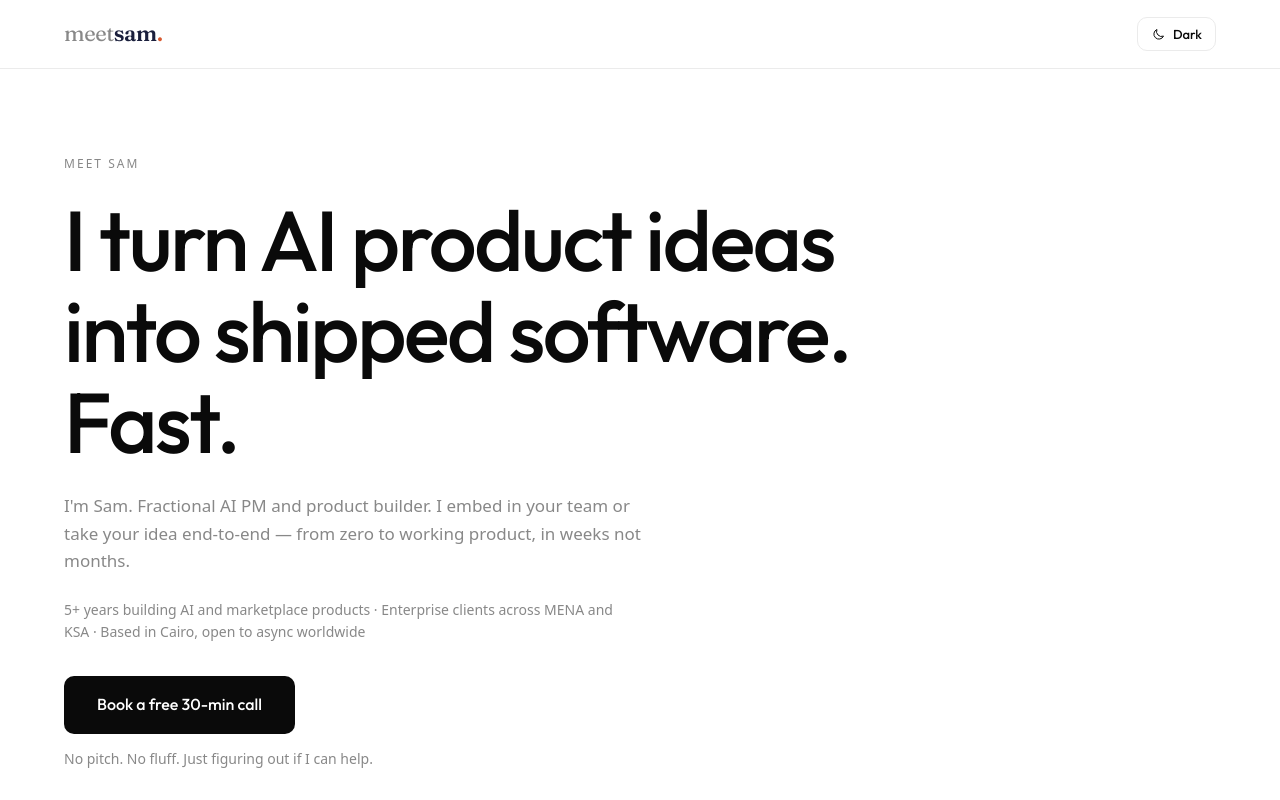
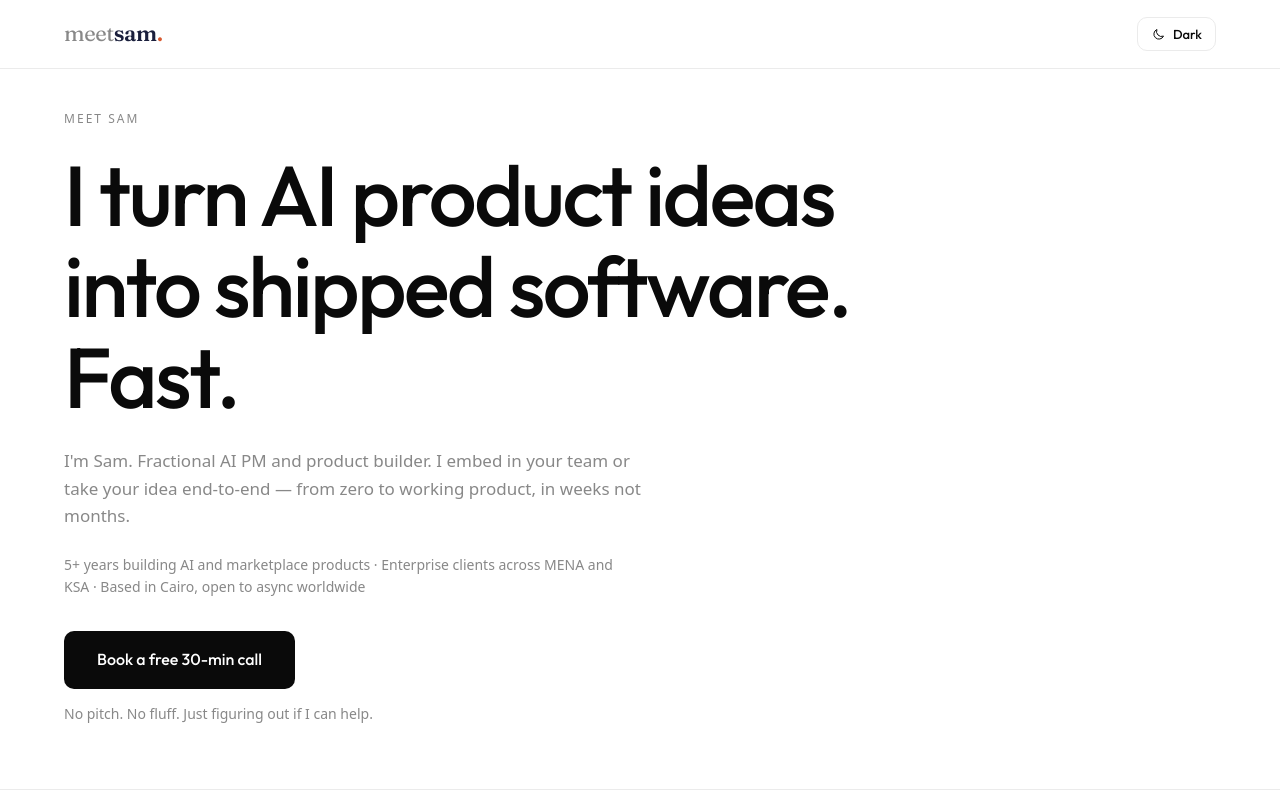
Before and after one commit to eslammahd/meetsam, a Next.js app: page / in a window 1280 px wide. Shown: the top 800 px of the page. Built offline with nearby package versions, Linux system fonts and the light colour scheme.

Commit message:
Reduce hero top padding

```diff
--- a/app/globals.css
+++ b/app/globals.css
@@ -16,7 +16,7 @@
   --btn-text: #ffffff;
   color-scheme: light;
 
-  --hero-pad: 48px 24px 64px;
+  --hero-pad: 32px 24px 64px;
   --h1-size: 38px;
   --pad-x: 24px;
 }
@@ -36,7 +36,7 @@
 /* tablet */
 @media (min-width: 768px) {
   :root {
-    --hero-pad: 58px 24px 64px;
+    --hero-pad: 40px 24px 64px;
     --h1-size: 51px;
   }
 }
@@ -44,7 +44,7 @@
 /* desktop */
 @media (min-width: 1024px) {
   :root {
-    --hero-pad: 85px 64px 64px;
+    --hero-pad: 40px 64px 64px;
     --h1-size: 85px;
     --pad-x: 64px;
   }
```
